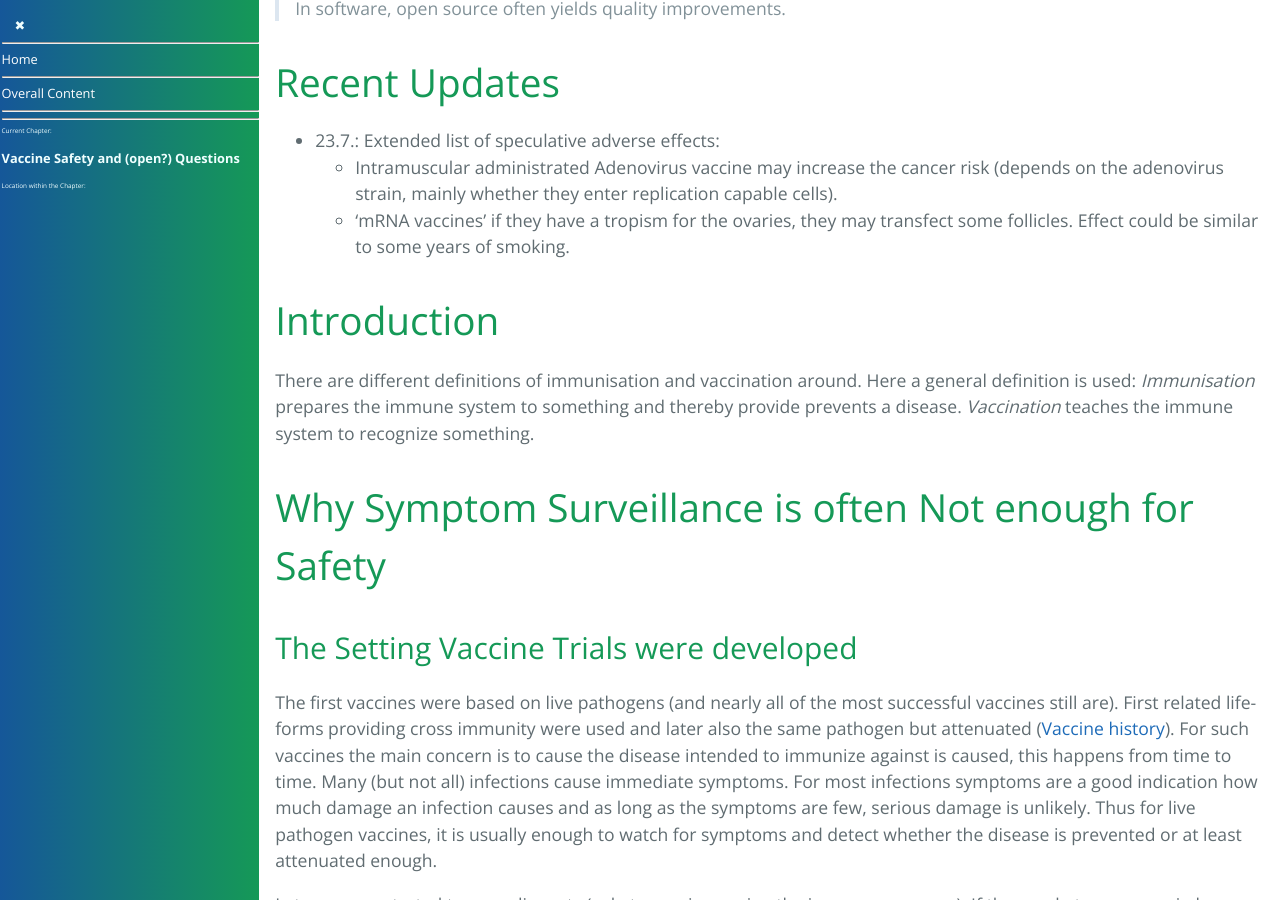
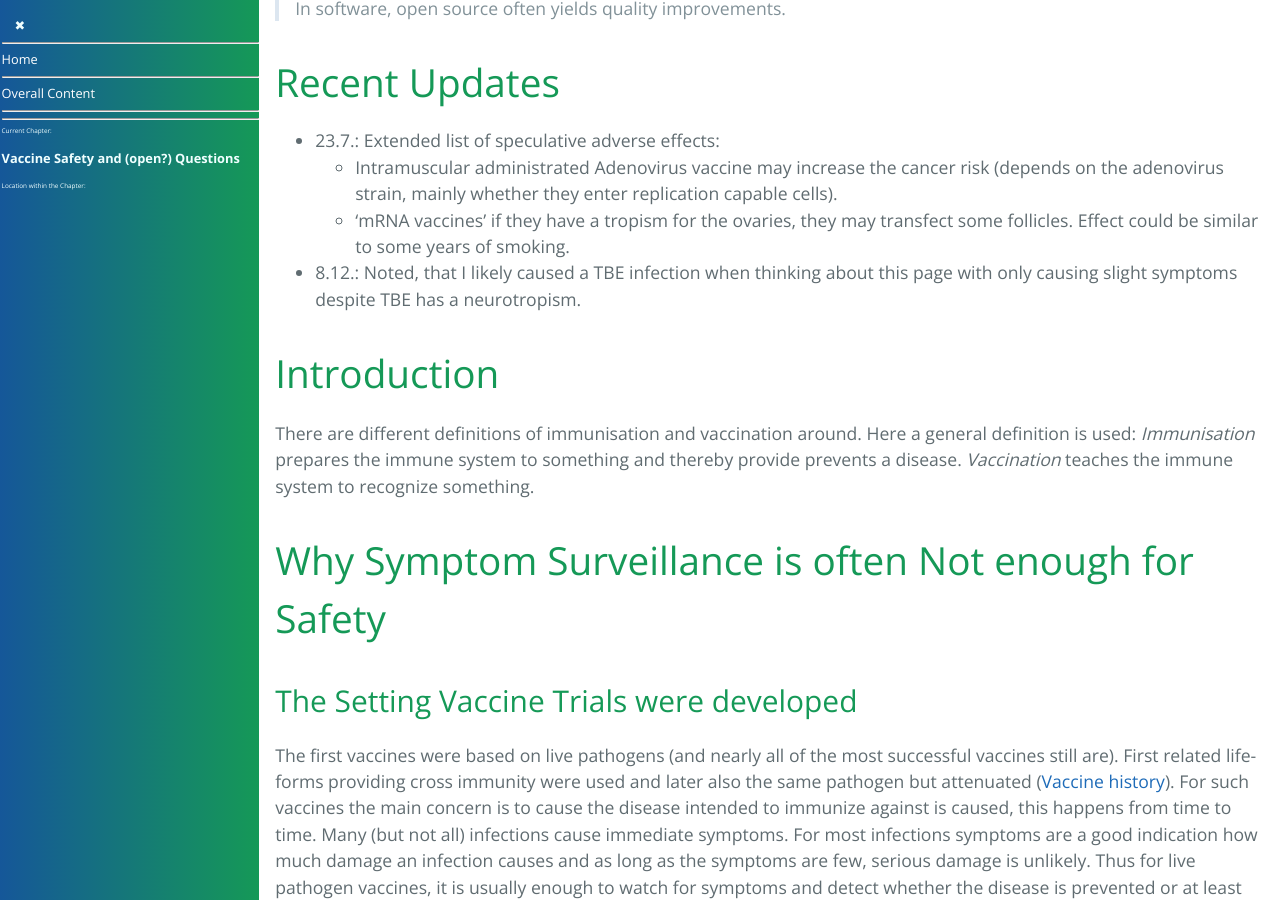
Before and after one commit to forestgrape/coronavirus, a Jekyll site: the page built from 10_vaccines/vaccine_safety.md, in a window 1280 px wide and 900 px high, scrolled down 2314 px. Built offline with Jekyll 4.4.1, drawn with Linux system fonts in a browser that asks for light colours; our own code applies the rules of GitHub Pages for plain Markdown files.

Commit message:
TBE infection noted in updates

```diff
--- a/10_vaccines/vaccine_safety.md
+++ b/10_vaccines/vaccine_safety.md
@@ -52,7 +52,7 @@
 * 23.7.: Extended list of speculative adverse effects:
 	- Intramuscular administrated Adenovirus vaccine may increase the cancer risk (depends on the adenovirus strain, mainly whether they enter replication capable cells).
 	- 'mRNA vaccines' if they have a tropism for the ovaries, they may transfect some follicles. Effect could be similar to some years of smoking.
-
+* 8.12.: Noted, that I likely caused a TBE infection when thinking about this page with only causing slight symptoms despite TBE has a neurotropism.
 
 
 
```
